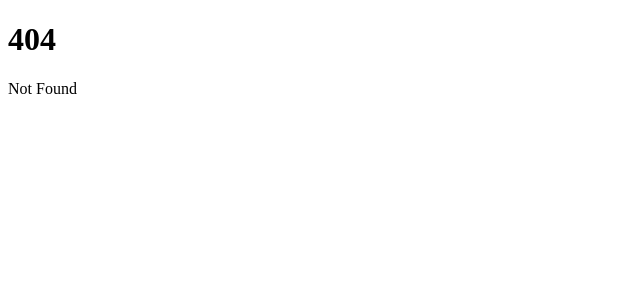
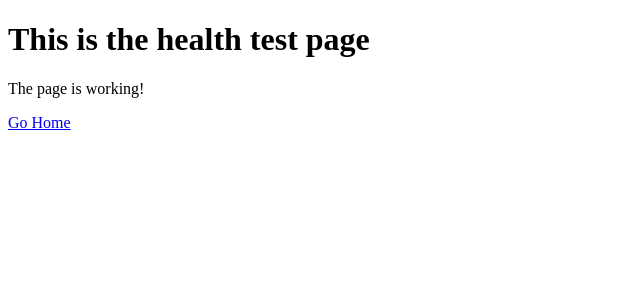
Before and after one commit to pjvalent/BookLens, a SvelteKit app in the folder frontend/: page /healthTest in a window 1280 px wide. Before the commit this address had no page. Shown: the top 300 px of the page, without its empty margins (0-640 px from the left). Built offline with nearby package versions, Linux system fonts and the light colour scheme.

Commit message:
Just messing around with learning the frontend

```diff
--- a/frontend/src/lib/index.ts
+++ b/frontend/src/lib/index.ts
@@ -1 +1,2 @@
 // place files you want to import through the `$lib` alias in this folder.
+export { default as Header} from './components/Header.svelte';
--- a/frontend/src/routes/+page.svelte
+++ b/frontend/src/routes/+page.svelte
@@ -1,2 +1,7 @@
+<script lang="ts">
+    import { Header } from '$lib'
+</script>
+
+<Header title="BookLense"></Header>
 <h1>Welcome to SvelteKit</h1>
 <p>Visit <a href="https://kit.svelte.dev">kit.svelte.dev</a> to read the documentation</p>
--- /dev/null
+++ b/frontend/src/routes/healthTest/+page.svelte
@@ -0,0 +1,3 @@
+<h1>This is the health test page</h1>
+<p>The page is working!</p>
+<nav><a href="/">Go Home</a></nav>
```
Also changed, not shown: frontend/src/lib/components/Header.svelte (added, +14 -0 lines).
